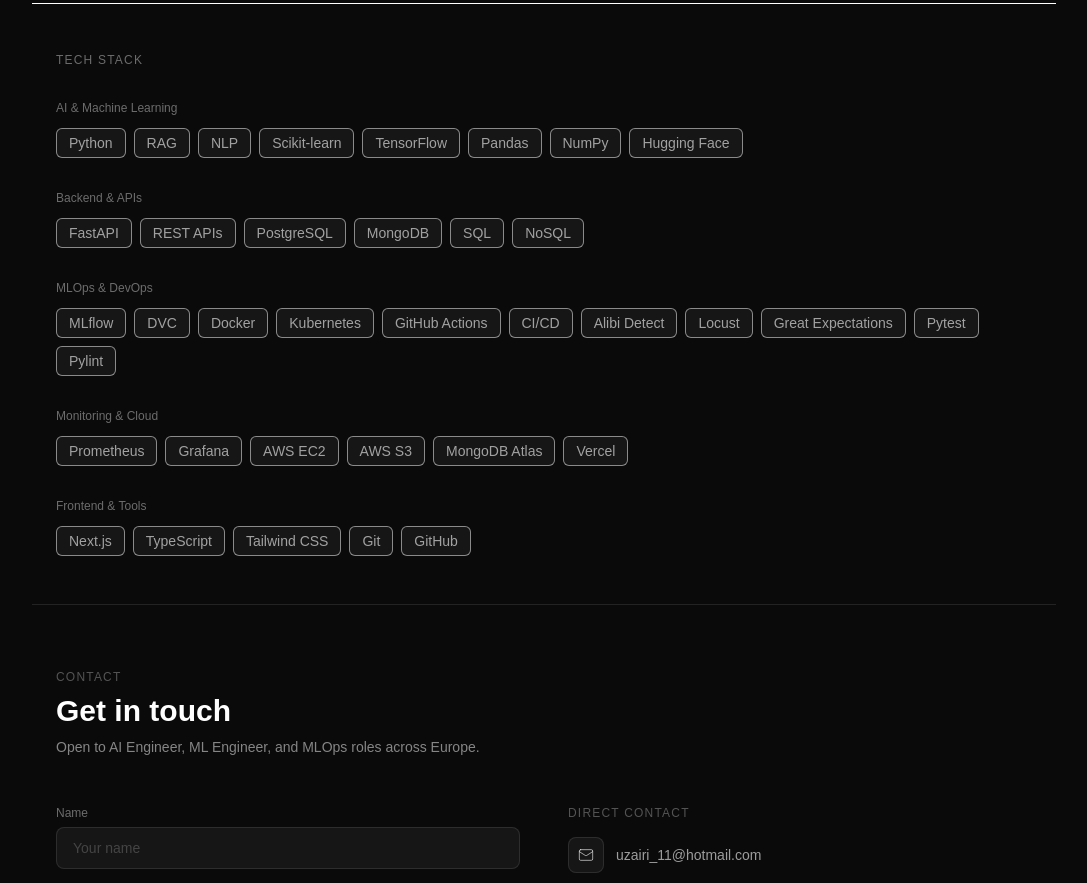
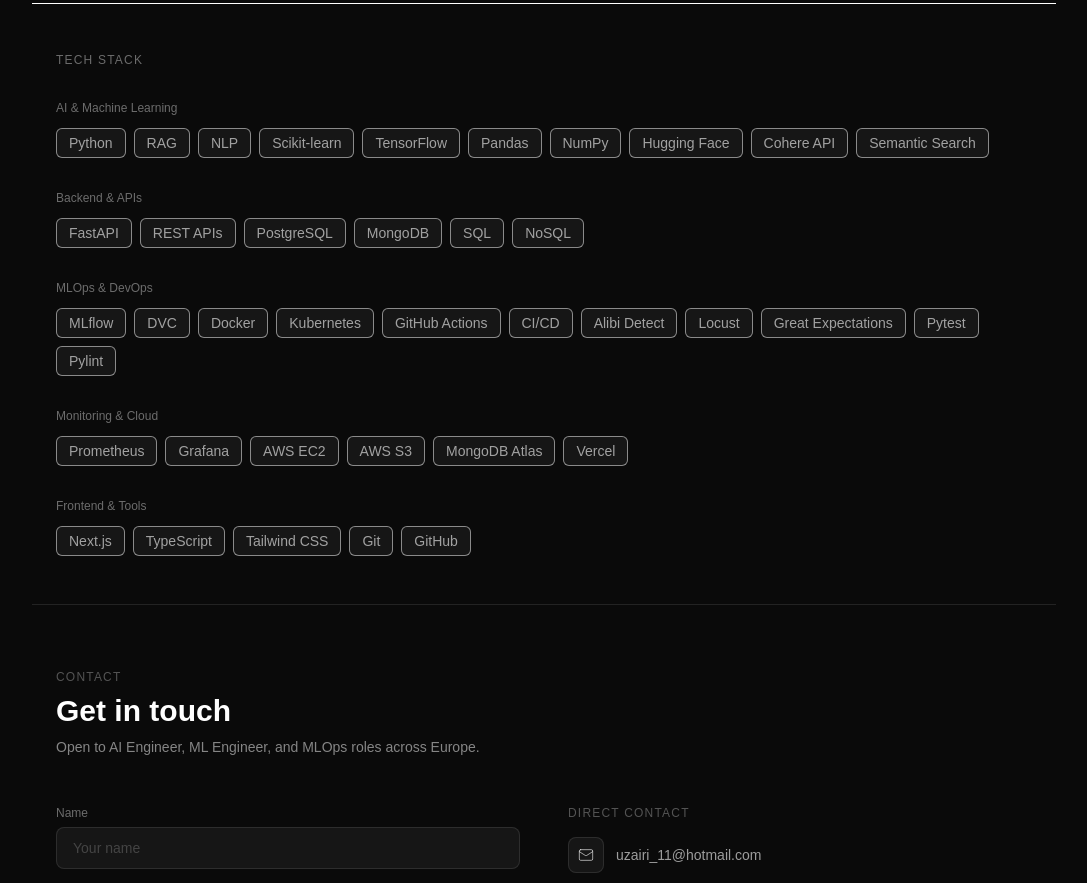
Before and after one commit to ozairshafique/ai-engineer-portfolio, a Next.js app: page / in a window 1280 px wide. Shown: the part 2380-3263 px from the top of the page, without its empty margins (96-1183 px from the left). Built offline with nearby package versions, Linux system fonts and the light colour scheme.

Commit message:
add cohere API and semantic search to skills list

```diff
--- a/app/page.tsx
+++ b/app/page.tsx
@@ -18,6 +18,8 @@ const skills = [
       "Pandas",
       "NumPy",
       "Hugging Face",
+      "Cohere API",
+      "Semantic Search",
     ],
   },
   {
```
